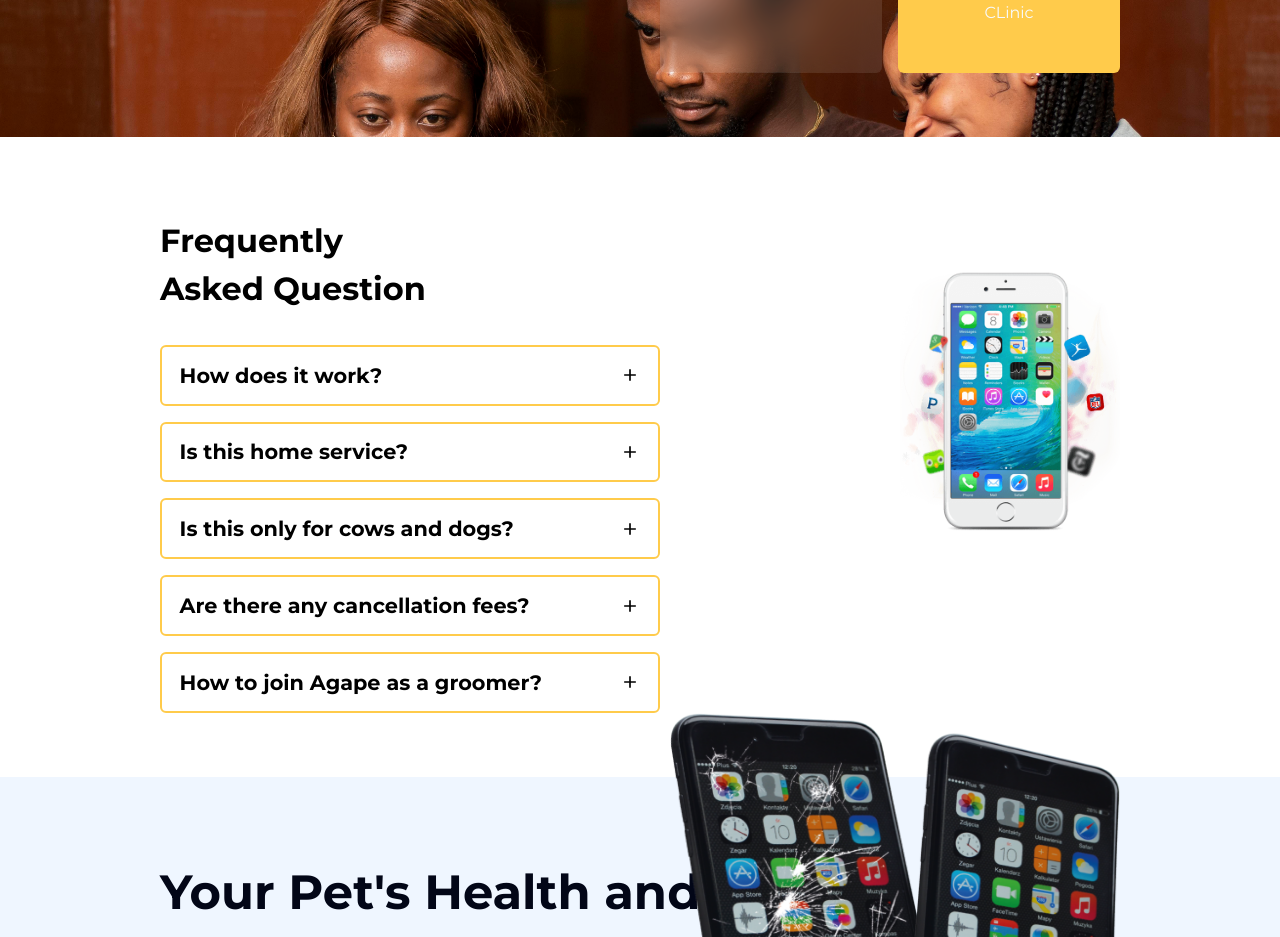
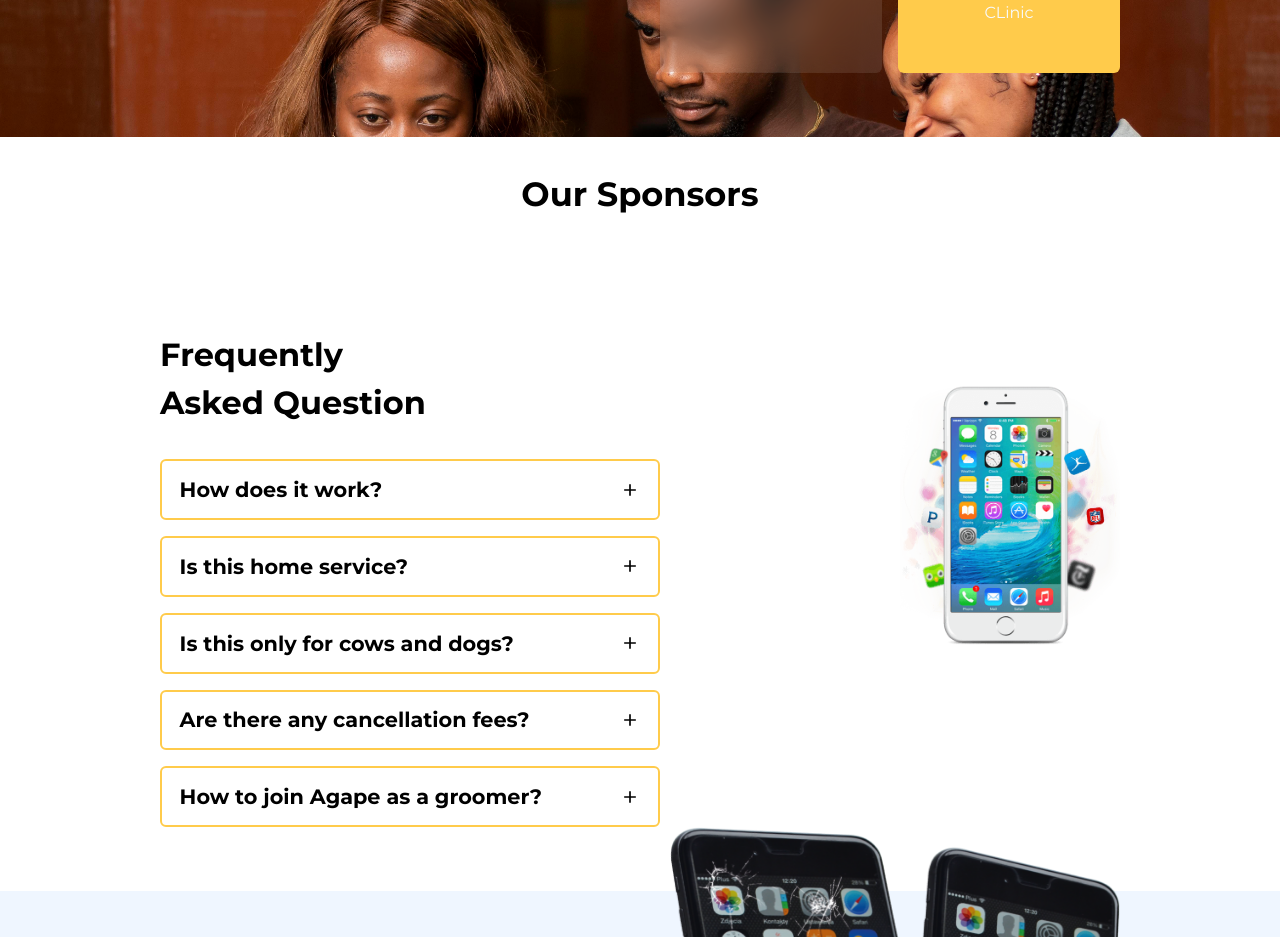
Before and after one commit to mosespace/agape-vet, a Next.js app: page / in a window 1280 px wide. Shown: the part 1220-2157 px from the top of the page. Built offline with nearby package versions, Linux system fonts and the light colour scheme.

Commit message:
feat: added component

```diff
--- a/app/page.js
+++ b/app/page.js
@@ -3,11 +3,13 @@ import Faq from "@/components/Faq";
 import Hero from "@/components/Hero";
 import LearnMore from "@/components/LearnMore";
 import CallToAction from "@/components/CallToAction";
+import Sponsors from "@/components/Sponsors";
 export default function Home() {
   return (
     <main className='min-w-full pt-[4.5rem] m-0 p-0'>
       <Hero />
       <LearnMore />
+      <Sponsors/>
       <Faq />
       <CallToAction />
     </main>
```
